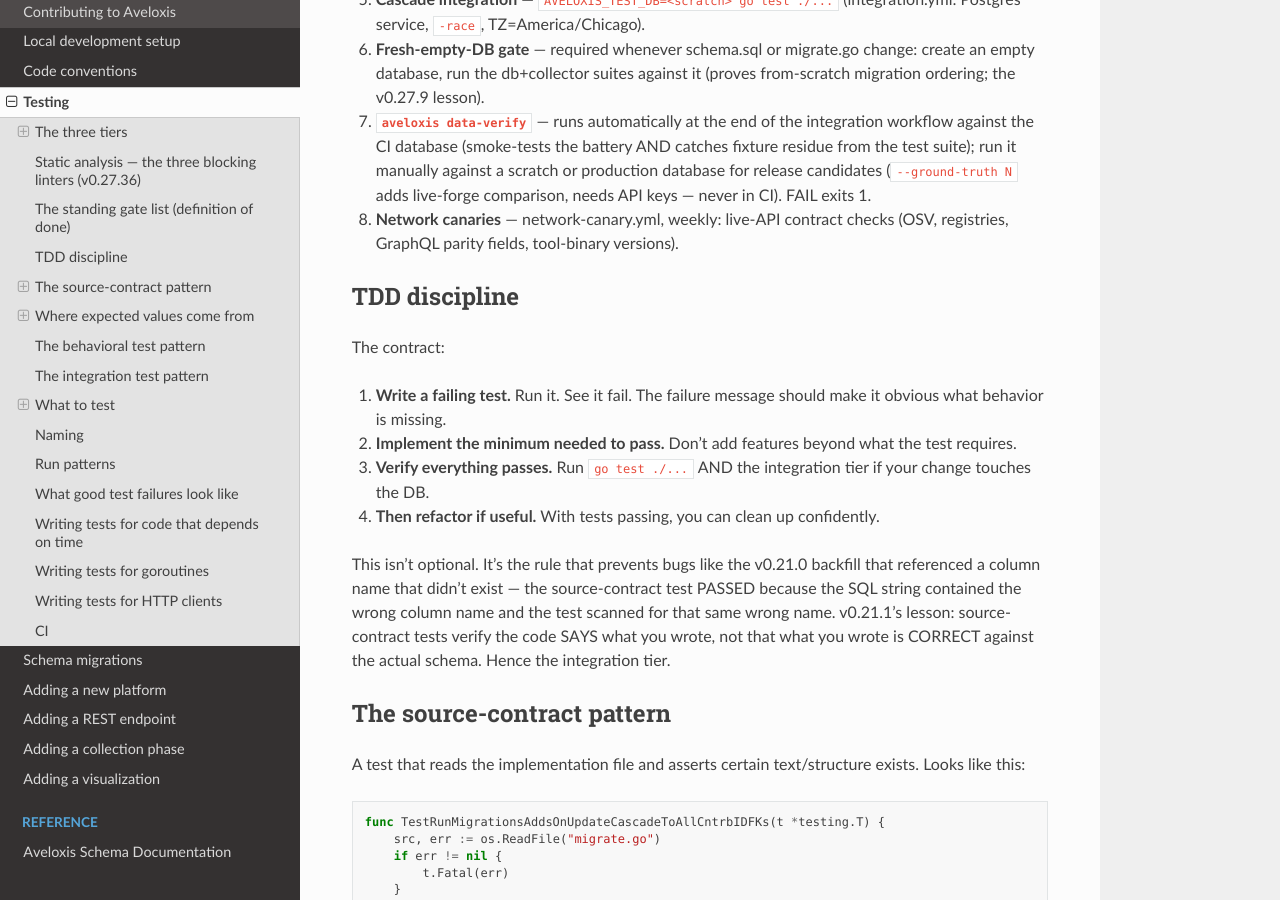
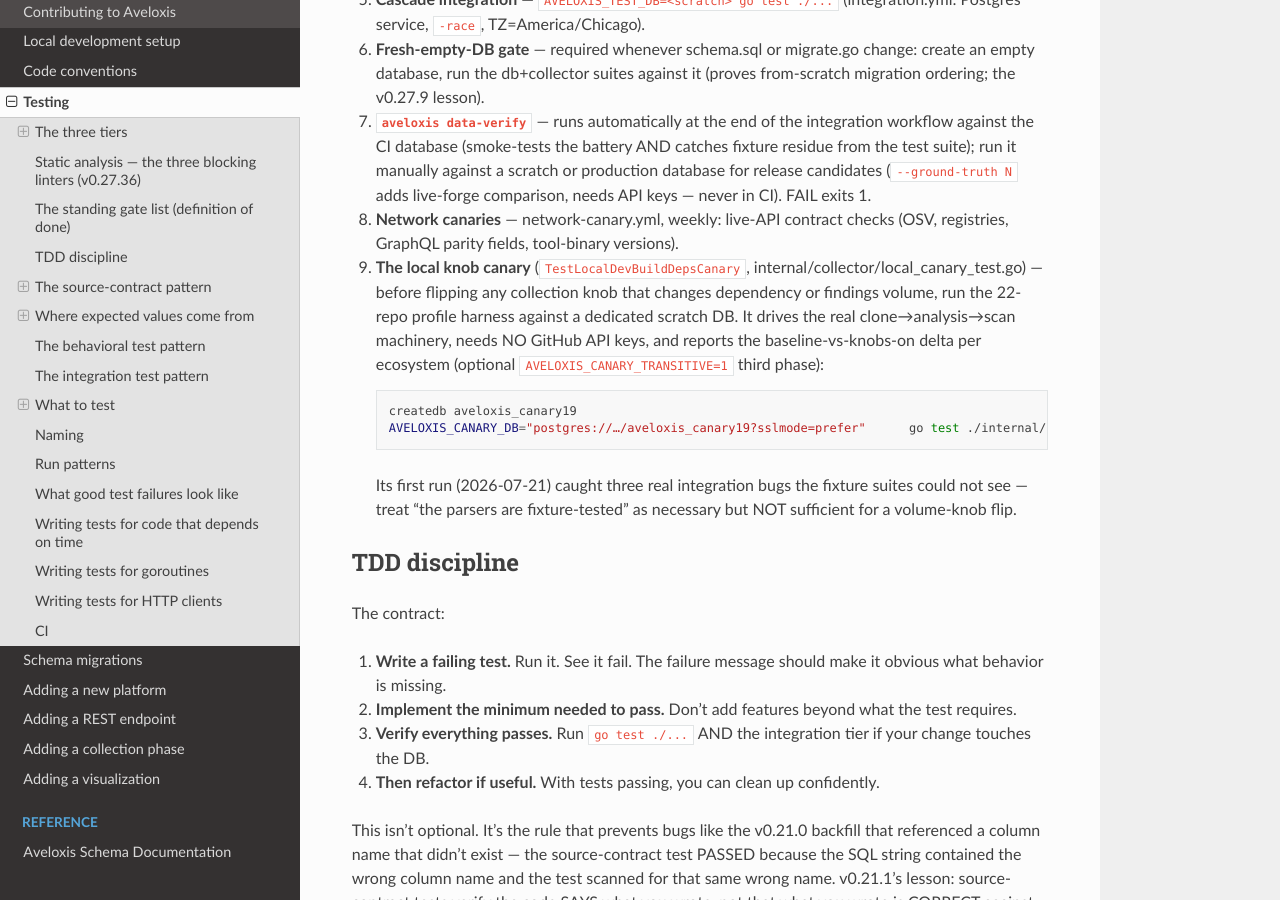
Before and after one commit to aveloxis/aveloxis, a Sphinx documentation site: the page built from docs/contributing/testing.md, in a window 1280 px wide and 900 px high, scrolled down 2246 px. Built offline with Sphinx 7.4.7 and the Read the Docs theme 3.1.0, drawn with Linux system fonts in a browser that asks for light colours.

Commit message:
doc update for latest
Signed-off-by: Sean P. Goggins <s@goggins.com>

````diff
--- a/docs/contributing/testing.md
+++ b/docs/contributing/testing.md
@@ -107,6 +107,23 @@
 8. **Network canaries** — network-canary.yml, weekly: live-API
    contract checks (OSV, registries, GraphQL parity fields,
    tool-binary versions).
+9. **The local knob canary** (`TestLocalDevBuildDepsCanary`,
+   internal/collector/local_canary_test.go) — before flipping any
+   collection knob that changes dependency or findings volume, run
+   the 22-repo profile harness against a dedicated scratch DB. It
+   drives the real clone→analysis→scan machinery, needs NO GitHub
+   API keys, and reports the baseline-vs-knobs-on delta per
+   ecosystem (optional `AVELOXIS_CANARY_TRANSITIVE=1` third phase):
+
+   ```bash
+   createdb aveloxis_canary19
+   AVELOXIS_CANARY_DB="postgres://…/aveloxis_canary19?sslmode=prefer"      go test ./internal/collector/ -run TestLocalDevBuildDepsCanary -v -timeout 180m
+   ```
+
+   Its first run (2026-07-21) caught three real integration bugs
+   the fixture suites could not see — treat "the parsers are
+   fixture-tested" as necessary but NOT sufficient for a
+   volume-knob flip.
 
 ## TDD discipline
 
````
Also changed, not shown: README.md (+5 -3 lines), docs/architecture/vulnerability-and-sbom.md (+7 -0 lines).
